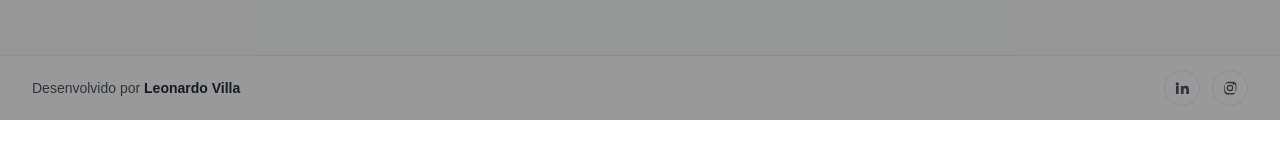
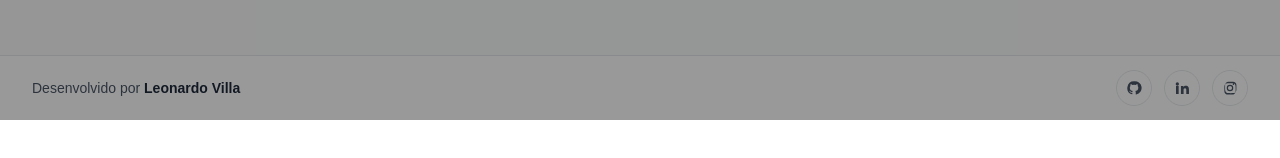
Before and after one commit to LeonardoVilla/leonardodasilvavilla920524, a Next.js app: page /tutores in a window 1280 px wide. Shown: the part 680-838 px from the top of the page. Built offline with nearby package versions, Linux system fonts and the light colour scheme.

Commit message:
Ajuste no footer para incluir icone do github

```diff
--- a/src/components/Footer.tsx
+++ b/src/components/Footer.tsx
@@ -8,6 +8,22 @@ export function Footer() {
           Desenvolvido por <span className="font-semibold text-gray-800">Leonardo Villa</span>
         </p>
         <div className="flex items-center gap-3">
+          <Link
+            href="https://github.com/LeonardoVilla"
+            target="_blank"
+            rel="noreferrer"
+            aria-label="GitHub de Leonardo Villa"
+            className="inline-flex h-9 w-9 items-center justify-center rounded-full border border-gray-200 text-gray-600 transition hover:border-[#2FA5A4] hover:text-[#2FA5A4]"
+          >
+            <svg
+              viewBox="0 0 24 24"
+              aria-hidden="true"
+              className="h-4 w-4"
+              fill="currentColor"
+            >
+              <path d="M12 2a10 10 0 0 0-3.16 19.49c.5.09.68-.22.68-.48v-1.7c-2.77.6-3.35-1.17-3.35-1.17-.45-1.14-1.1-1.44-1.1-1.44-.9-.62.07-.6.07-.6 1 .07 1.53 1.03 1.53 1.03.9 1.53 2.36 1.09 2.94.83.09-.65.35-1.09.63-1.34-2.21-.25-4.53-1.11-4.53-4.95 0-1.09.39-1.98 1.03-2.68-.1-.25-.45-1.27.1-2.65 0 0 .84-.27 2.75 1.02a9.5 9.5 0 0 1 5 0c1.91-1.29 2.75-1.02 2.75-1.02.55 1.38.2 2.4.1 2.65.64.7 1.03 1.59 1.03 2.68 0 3.85-2.32 4.7-4.54 4.95.36.31.68.92.68 1.86v2.76c0 .26.18.57.69.48A10 10 0 0 0 12 2z" />
+            </svg>
+          </Link>
           <Link
             href="https://www.linkedin.com/in/leonardotech/"
             target="_blank"
```
